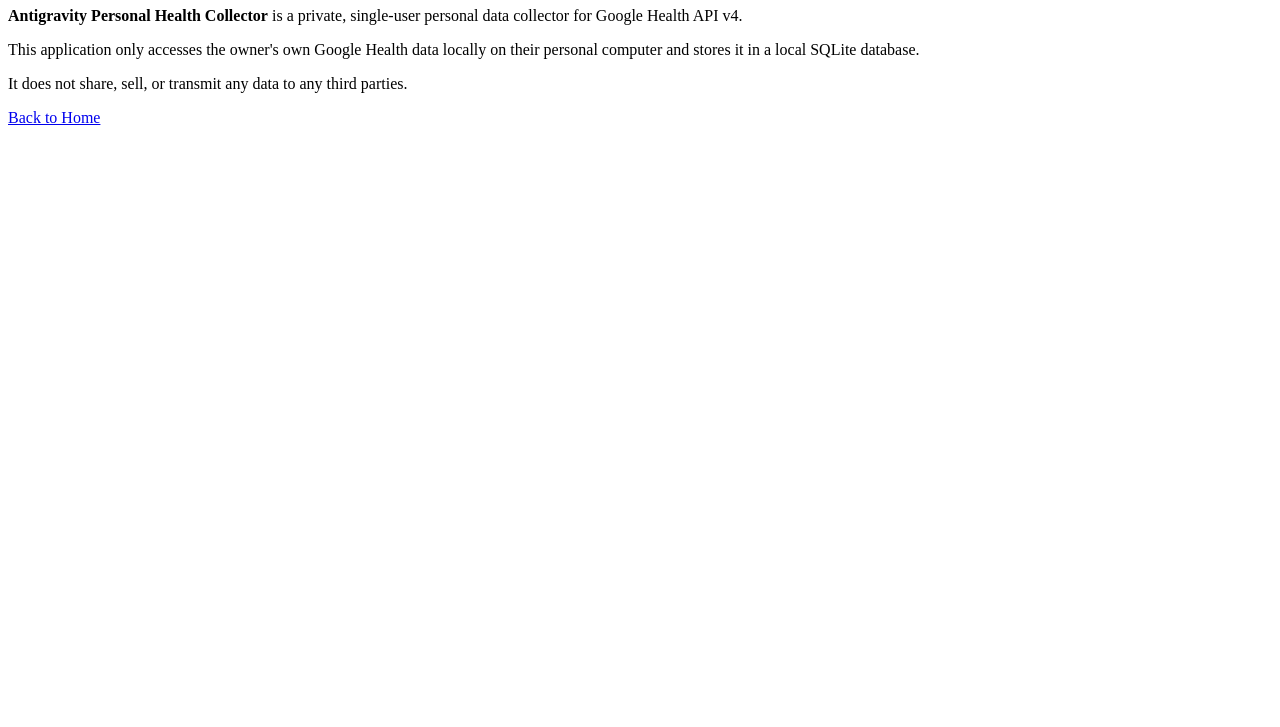
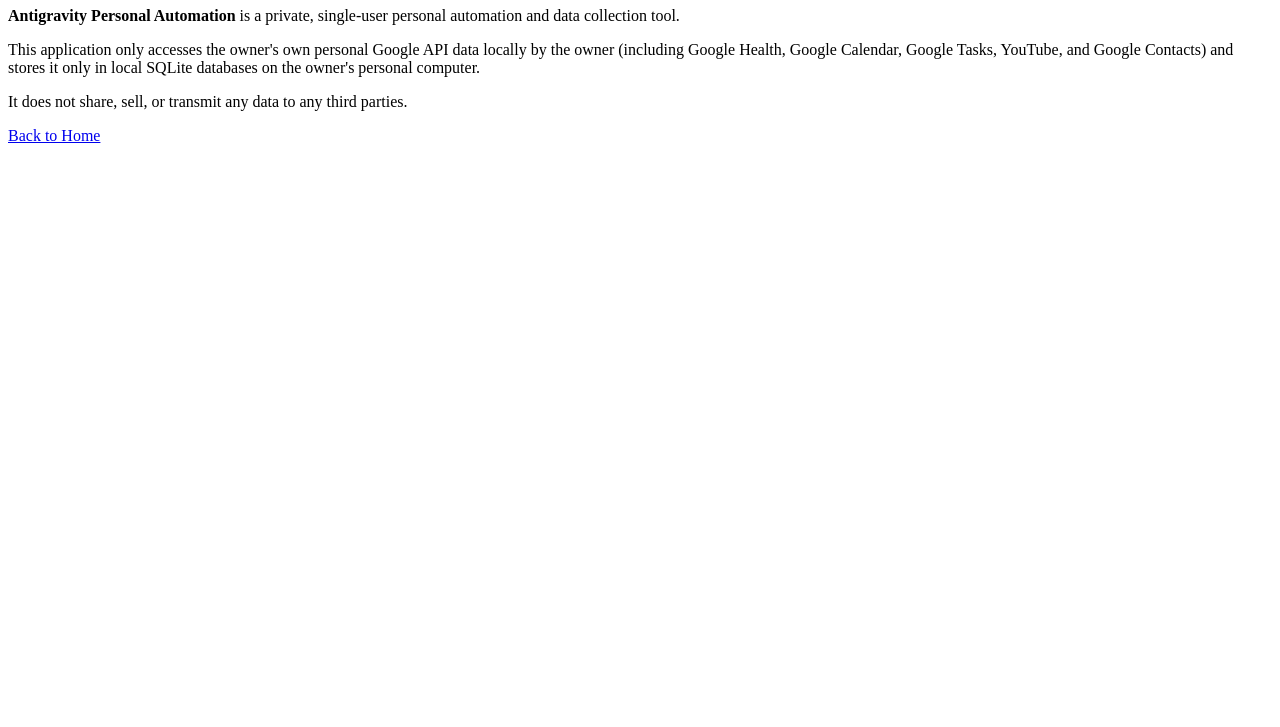
Before and after one commit to LiamAglio/antigravity-privacy, a plain HTML site: page privacy.html in a window 1280 px wide. Shown: the part 73-800 px from the top of the page. Drawn offline with Linux system fonts and the light colour scheme.

Commit message:
Revise privacy policy for Antigravity Personal Automation
Updated the title and description of the privacy policy to reflect the new application name and its functionality.

```diff
--- a/privacy.html
+++ b/privacy.html
@@ -3,12 +3,12 @@
 <head>
   <meta charset="UTF-8">
   <meta name="viewport" content="width=device-width, initial-scale=1.0">
-  <title>Privacy Policy - Antigravity Personal Health Collector</title>
+  <title>Privacy Policy - Antigravity Personal Automation</title>
 </head>
 <body>
   <h1>Privacy Policy</h1>
-  <p><strong>Antigravity Personal Health Collector</strong> is a private, single-user personal data collector for Google Health API v4.</p>
-  <p>This application only accesses the owner's own Google Health data locally on their personal computer and stores it in a local SQLite database.</p>
+  <p><strong>Antigravity Personal Automation</strong> is a private, single-user personal automation and data collection tool.</p>
+  <p>This application only accesses the owner's own personal Google API data locally by the owner (including Google Health, Google Calendar, Google Tasks, YouTube, and Google Contacts) and stores it only in local SQLite databases on the owner's personal computer.</p>
   <p>It does not share, sell, or transmit any data to any third parties.</p>
   <p><a href="index.html">Back to Home</a></p>
 </body>
```
